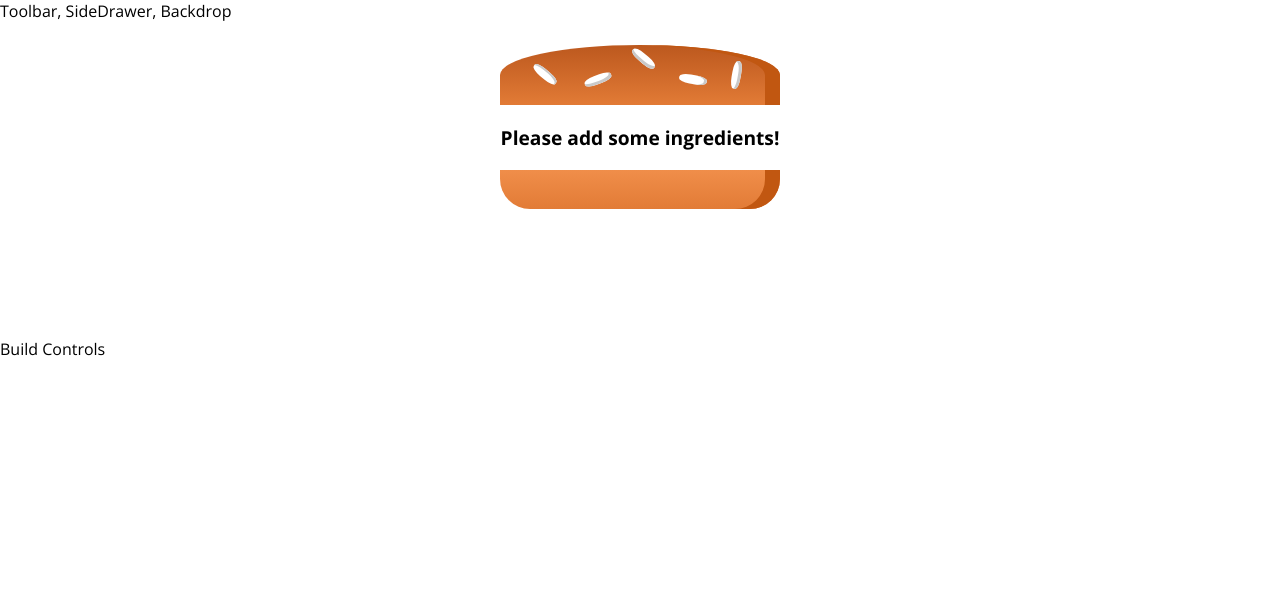
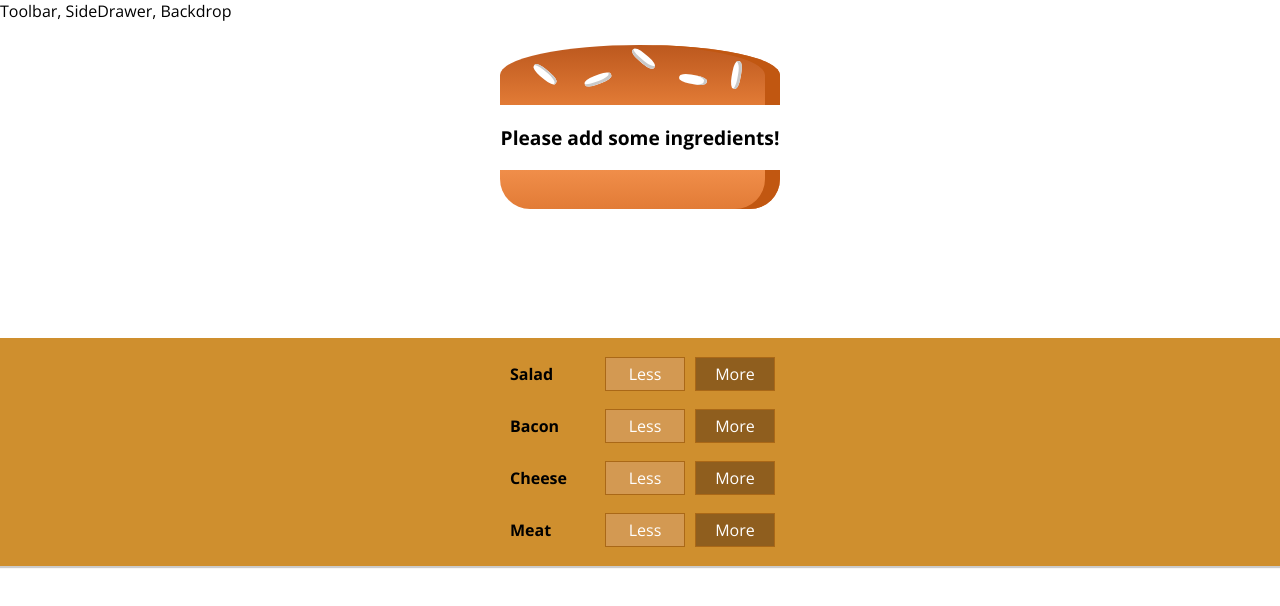
Before and after one commit to Linh91/react-burger-builder, a React app: page / in a window 1280 px wide. Shown: the top 606 px of the page. Built offline with nearby package versions, Linux system fonts and the light colour scheme.

Commit message:
123: outputting build controls

```diff
--- a/src/components/Burger/BuildControls/BuildControls.js
+++ b/src/components/Burger/BuildControls/BuildControls.js
@@ -0,0 +1,21 @@
+import React from 'react';
+
+import classes from './BuildControls.css';
+import BuildControl from './BuildControl/BuildControl';
+
+const controls = [
+  { label: 'Salad', type: 'salad' },
+  { label: 'Bacon', type: 'bacon' },
+  { label: 'Cheese', type: 'cheese' },
+  { label: 'Meat', type: 'meat' },
+];
+
+const buildControls = (props) => (
+  <div className={classes.BuildControls}>
+    {controls.map(ctrl => (
+      <BuildControl key={ctrl.label} label={ctrl.label} />
+    ))}
+  </div>
+);
+
+export default buildControls;
--- a/src/containers/BurgerBuilder/BurgerBuilder.js
+++ b/src/containers/BurgerBuilder/BurgerBuilder.js
@@ -2,6 +2,7 @@
 
 import Aux from '../../hoc/Aux';
 import Burger from '../../components/Burger/Burger';
+import BuildControls from '../../components/Burger/BuildControls/BuildControls';
 
 class BurgerBuilder extends Component {
     state = {
@@ -16,7 +17,7 @@
         return (
             <Aux>
                 <Burger ingredients={this.state.ingredients}/>
-                <div>Build Controls</div>
+                <BuildControls />
             </Aux>
         )
     }
```
